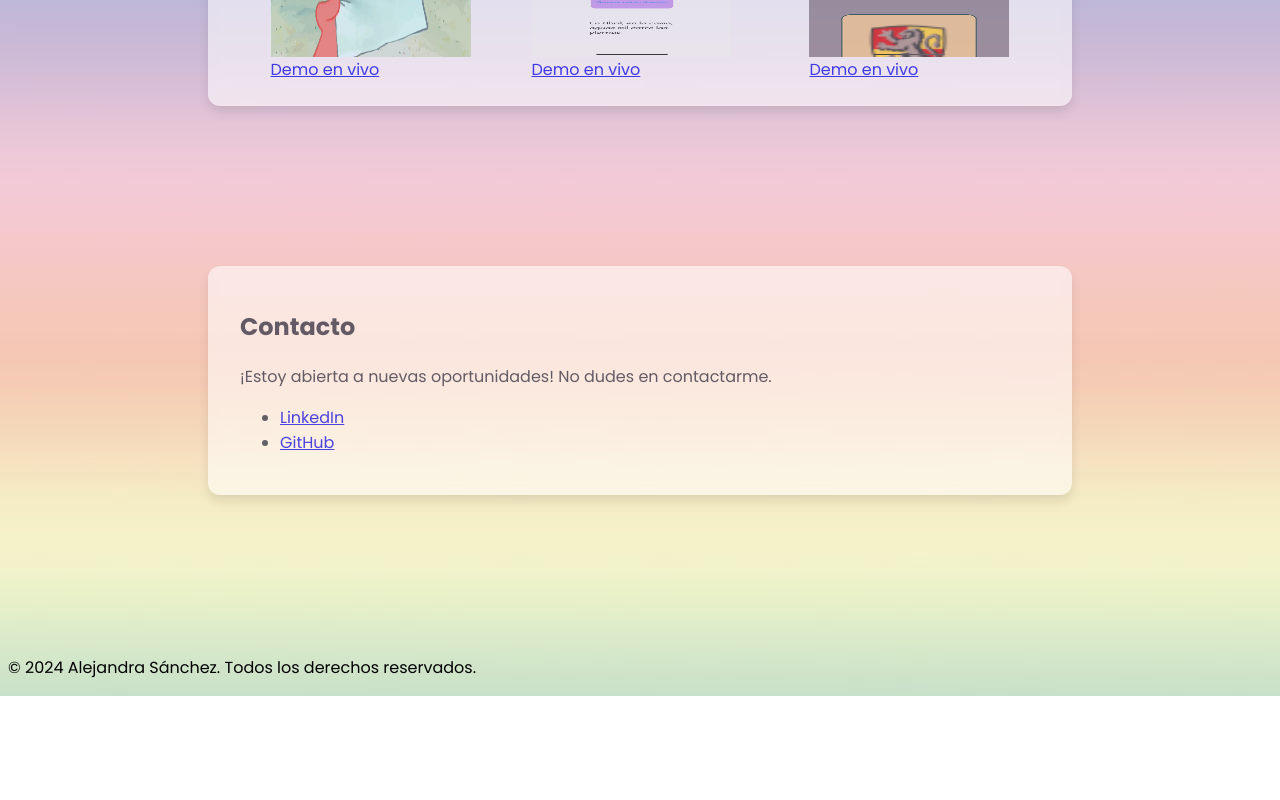
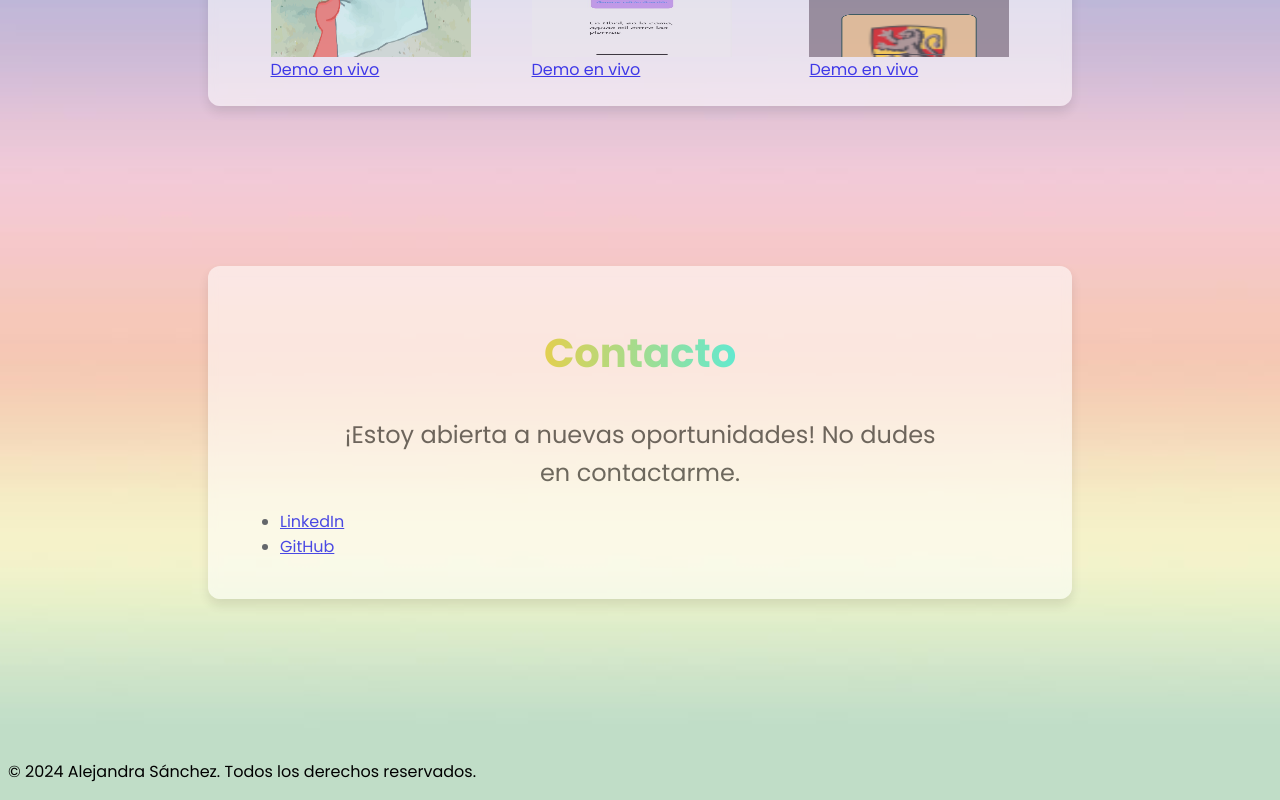
Before and after one commit to alexlab84/Portfolio, a React (Vite) app: page / in a window 1280 px wide. Shown: the part 1480-2280 px from the top of the page. Before the commit the page ends 2176 px from the top, so only its background shows below. Built offline with nearby package versions, Linux system fonts and the light colour scheme.

Commit message:
Add changes in contact component

```diff
--- a/src/components/Contact.jsx
+++ b/src/components/Contact.jsx
@@ -1,8 +1,8 @@
 function Contact() {
     return (
       <section className="contact">
-        <h2>Contacto</h2>
-        <p>¡Estoy abierta a nuevas oportunidades! No dudes en contactarme.</p>
+        <h2 className="secondTitle">Contacto</h2>
+        <p className="paragraph">¡Estoy abierta a nuevas oportunidades! No dudes en contactarme.</p>
         <ul>
           <li><a href="https://www.linkedin.com/in/alejandra-s%C3%A1nchez-3663bb300/" target="_blank" rel="noopener noreferrer">LinkedIn</a></li>
           <li><a href="https://github.com/alexlab84" target="_blank" rel="noopener noreferrer">GitHub</a></li>
--- a/src/styles/App.scss
+++ b/src/styles/App.scss
@@ -114,6 +114,7 @@ body {
     line-height: 1.6;
     margin: 0 auto;
     max-width: 600px;
+    text-align: center;
 }
 
 .imageProyect {
```
